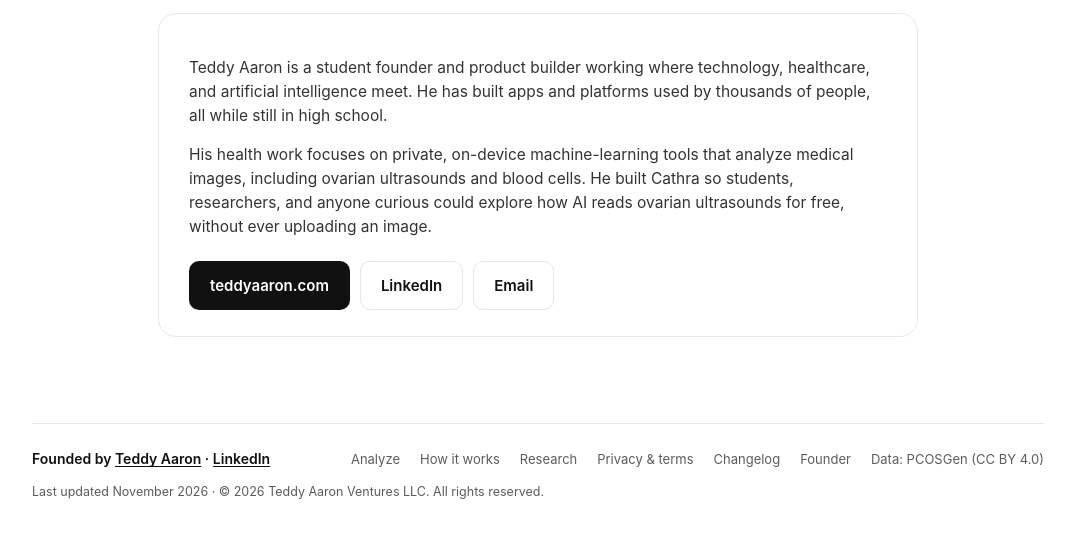
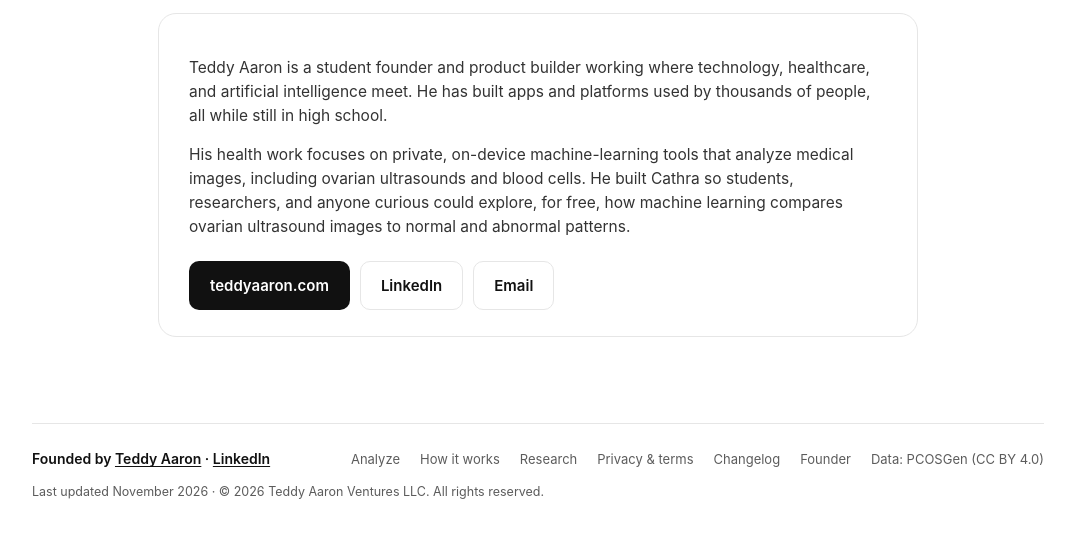
Before and after one commit to codebytaaron/ovaultra, a plain HTML site: page founder.html in a window 1280 px wide. Shown: the part 321-858 px from the top of the page, without its empty margins (102-1177 px from the left). Drawn offline with Linux system fonts and the light colour scheme; a script that the page names is missing.

Commit message:
Update founder page wording

```diff
--- a/founder.html
+++ b/founder.html
@@ -174,8 +174,8 @@
         <p>
           His health work focuses on private, on-device machine-learning tools that analyze
           medical images, including ovarian ultrasounds and blood cells. He built Cathra so
-          students, researchers, and anyone curious could explore how AI reads ovarian
-          ultrasounds for free, without ever uploading an image.
+          students, researchers, and anyone curious could explore, for free, how machine learning
+          compares ovarian ultrasound images to normal and abnormal patterns.
         </p>
         <div class="founder-links">
           <a class="btn btn-dark" href="https://teddyaaron.com" target="_blank" rel="noopener">teddyaaron.com</a>
```
